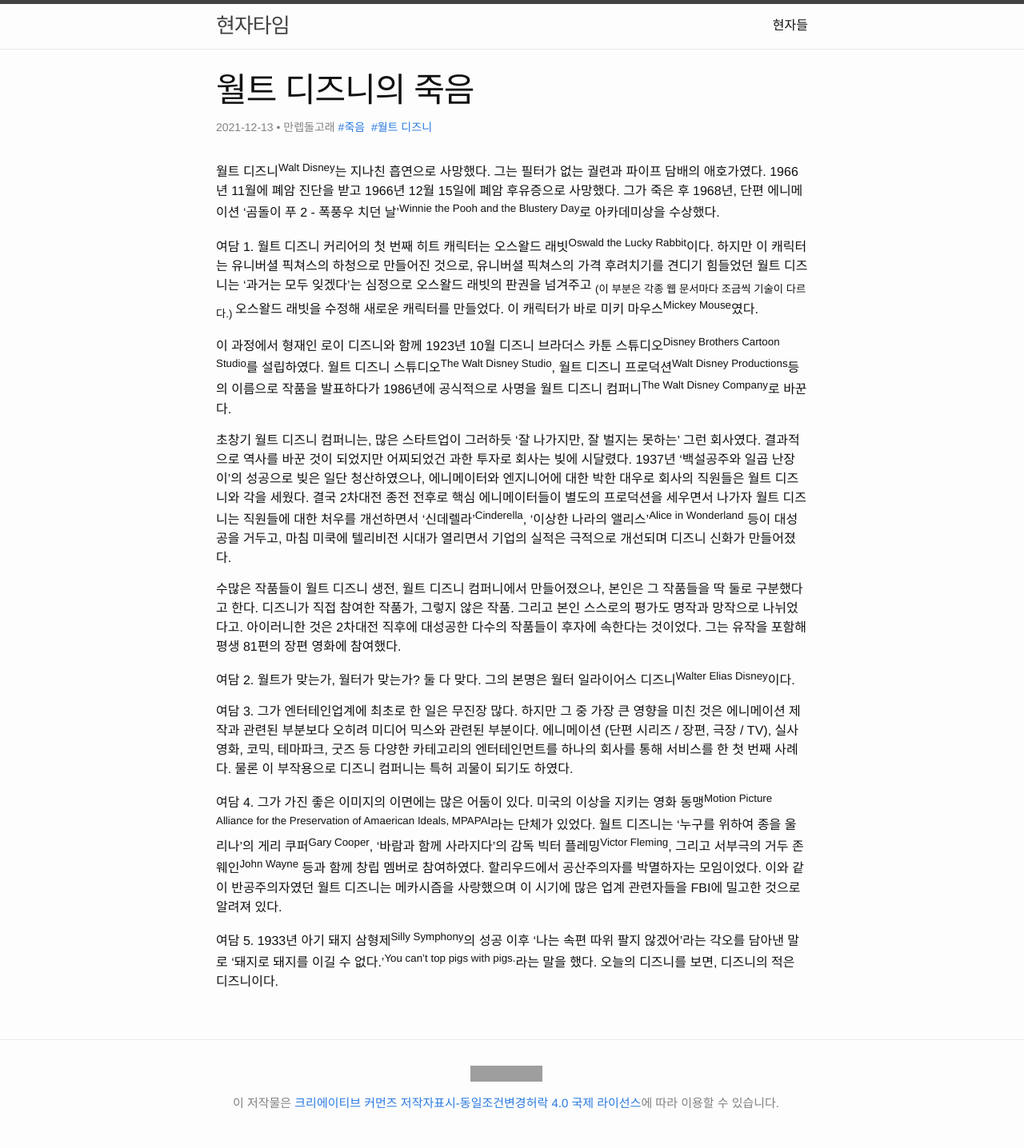
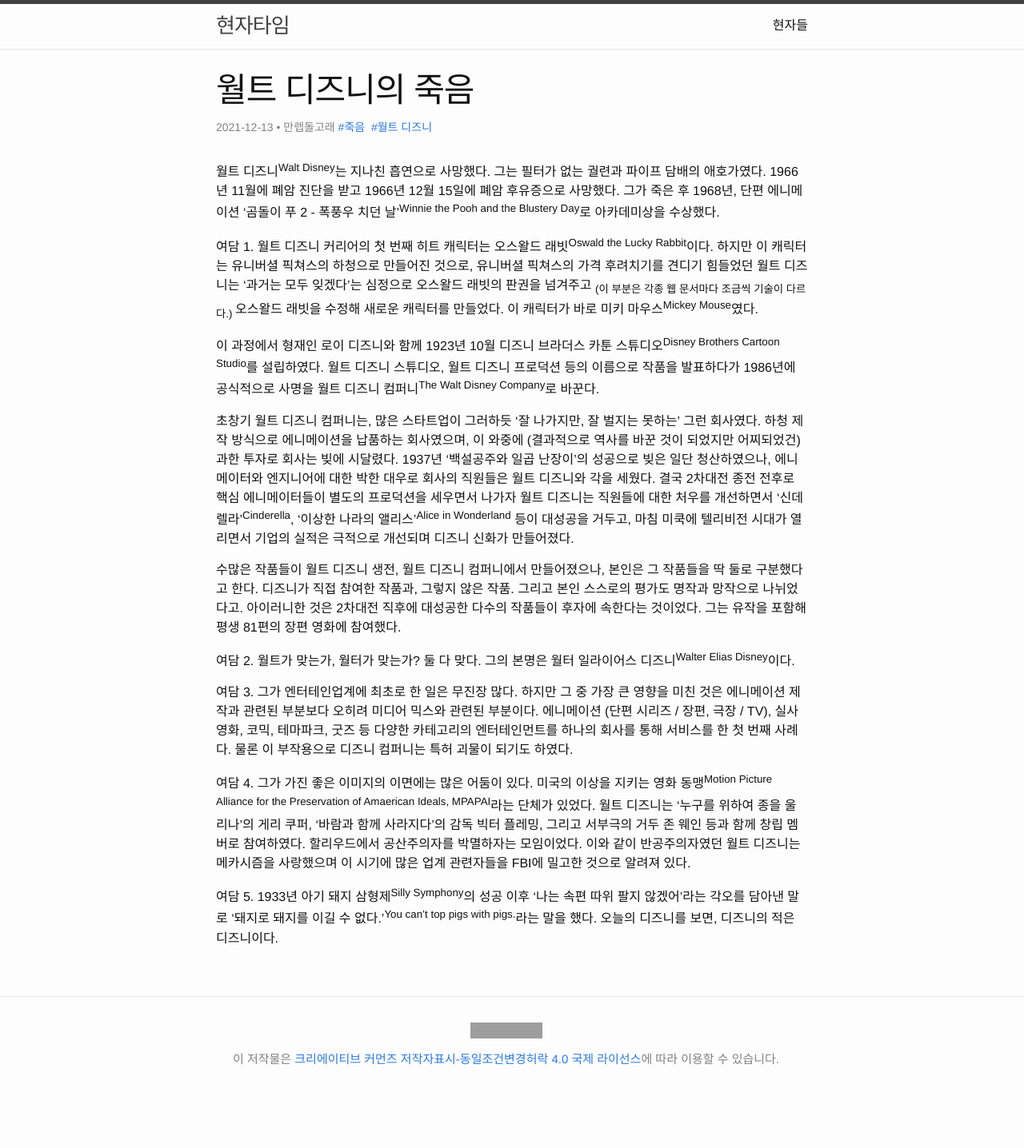
Before and after one commit to hjtm/hjtm.github.io, a Jekyll site: the page built from _posts/crapas/2021-12-13-월트디즈니의죽음.md, in a window 1280 px wide. Shown: the whole page at 80% size. Built offline with Jekyll 4.4.1, drawn with Linux system fonts in a browser that asks for light colours; our own code applies the rules of GitHub Pages for plain Markdown files; after the commit the page ends 1382 px from its top, so only the background shows below that; grey boxes are pictures that could not be loaded.

Commit message:
Update 2021-12-13-월트디즈니의죽음.md

```diff
--- a/_posts/crapas/2021-12-13-월트디즈니의죽음.md
+++ b/_posts/crapas/2021-12-13-월트디즈니의죽음.md
@@ -9,16 +9,16 @@ tags: [죽음, 월트 디즈니]
 
 여담 1. 월트 디즈니 커리어의 첫 번째 히트 캐릭터는 오스왈드 래빗<sup>Oswald the Lucky Rabbit</sup>이다. 하지만 이 캐릭터는 유니버셜 픽쳐스의 하청으로 만들어진 것으로, 유니버셜 픽쳐스의 가격 후려치기를 견디기 힘들었던 월트 디즈니는 '과거는 모두 잊겠다'는 심정으로 오스왈드 래빗의 판권을 넘겨주고 <sub>(이 부분은 각종 웹 문서마다 조금씩 기술이 다르다.) </sub> 오스왈드 래빗을 수정해 새로운 캐릭터를 만들었다. 이 캐릭터가 바로 미키 마우스<sup>Mickey Mouse</sup>였다.
 
-이 과정에서 형재인 로이 디즈니와 함께 1923년 10월 디즈니 브라더스 카툰 스튜디오<sup>Disney Brothers Cartoon Studio</sup>를 설립하였다. 월트 디즈니 스튜디오<sup>The Walt Disney Studio</sup>, 월트 디즈니 프로덕션<sup>Walt Disney Productions</sup>등의 이름으로 작품을 발표하다가 1986년에 공식적으로 사명을 월트 디즈니 컴퍼니<sup>The Walt Disney Company</sup>로 바꾼다.
+이 과정에서 형재인 로이 디즈니와 함께 1923년 10월 디즈니 브라더스 카툰 스튜디오<sup>Disney Brothers Cartoon Studio</sup>를 설립하였다. 월트 디즈니 스튜디오, 월트 디즈니 프로덕션 등의 이름으로 작품을 발표하다가 1986년에 공식적으로 사명을 월트 디즈니 컴퍼니<sup>The Walt Disney Company</sup>로 바꾼다.
 
-초창기 월트 디즈니 컴퍼니는, 많은 스타트업이 그러하듯 '잘 나가지만, 잘 벌지는 못하는' 그런 회사였다. 결과적으로 역사를 바꾼 것이 되었지만 어찌되었건 과한 투자로 회사는 빚에 시달렸다. 1937년 '백설공주와 일곱 난장이'의 성공으로 빚은 일단 청산하였으나, 에니메이터와 엔지니어에 대한 박한 대우로 회사의 직원들은 월트 디즈니와 각을 세웠다. 결국 2차대전 종전 전후로 핵심 에니메이터들이 별도의 프로덕션을 세우면서 나가자 월트 디즈니는 직원들에 대한 처우를 개선하면서 '신데렐라'<sup>Cinderella</sup>, '이상한 나라의 앨리스'<sup>Alice in Wonderland</sup> 등이 대성공을 거두고, 마침 미쿡에 텔리비전 시대가 열리면서 기업의 실적은 극적으로 개선되며 디즈니 신화가 만들어졌다.
+초창기 월트 디즈니 컴퍼니는, 많은 스타트업이 그러하듯 '잘 나가지만, 잘 벌지는 못하는' 그런 회사였다. 하청 제작 방식으로 에니메이션을 납품하는 회사였으며, 이 와중에 (결과적으로 역사를 바꾼 것이 되었지만 어찌되었건) 과한 투자로 회사는 빚에 시달렸다. 1937년 '백설공주와 일곱 난장이'의 성공으로 빚은 일단 청산하였으나, 에니메이터와 엔지니어에 대한 박한 대우로 회사의 직원들은 월트 디즈니와 각을 세웠다. 결국 2차대전 종전 전후로 핵심 에니메이터들이 별도의 프로덕션을 세우면서 나가자 월트 디즈니는 직원들에 대한 처우를 개선하면서 '신데렐라'<sup>Cinderella</sup>, '이상한 나라의 앨리스'<sup>Alice in Wonderland</sup> 등이 대성공을 거두고, 마침 미쿡에 텔리비전 시대가 열리면서 기업의 실적은 극적으로 개선되며 디즈니 신화가 만들어졌다.
 
-수많은 작품들이 월트 디즈니 생전, 월트 디즈니 컴퍼니에서 만들어졌으나, 본인은 그 작품들을 딱 둘로 구분했다고 한다. 디즈니가 직접 참여한 작품가, 그렇지 않은 작품. 그리고 본인 스스로의 평가도 명작과 망작으로 나뉘었다고. 아이러니한 것은 2차대전 직후에 대성공한 다수의 작품들이 후자에 속한다는 것이었다. 그는 유작을 포함해 평생 81편의 장편 영화에 참여했다.
+수많은 작품들이 월트 디즈니 생전, 월트 디즈니 컴퍼니에서 만들어졌으나, 본인은 그 작품들을 딱 둘로 구분했다고 한다. 디즈니가 직접 참여한 작품과, 그렇지 않은 작품. 그리고 본인 스스로의 평가도 명작과 망작으로 나뉘었다고. 아이러니한 것은 2차대전 직후에 대성공한 다수의 작품들이 후자에 속한다는 것이었다. 그는 유작을 포함해 평생 81편의 장편 영화에 참여했다.
 
 여담 2. 월트가 맞는가, 월터가 맞는가? 둘 다 맞다. 그의 본명은 월터 일라이어스 디즈니<sup>Walter Elias Disney</sup>이다.
 
 여담 3. 그가 엔터테인업계에 최초로 한 일은 무진장 많다. 하지만 그 중 가장 큰 영향을 미친 것은 에니메이션 제작과 관련된 부분보다 오히려 미디어 믹스와 관련된 부분이다. 에니메이션 (단편 시리즈 / 장편, 극장 / TV), 실사 영화, 코믹, 테마파크, 굿즈 등 다양한 카테고리의 엔터테인먼트를 하나의 회사를 통해 서비스를 한 첫 번째 사례다. 물론 이 부작용으로 디즈니 컴퍼니는 특허 괴물이 되기도 하였다.
 
-여담 4. 그가 가진 좋은 이미지의 이면에는 많은 어둠이 있다. 미국의 이상을 지키는 영화 동맹<sup>Motion Picture Alliance for the Preservation of Amaerican Ideals, MPAPAI</sup>라는 단체가 있었다. 월트 디즈니는 '누구를 위하여 종을 울리나'의 게리 쿠퍼<sup>Gary Cooper</sup>, '바람과 함께 사라지다'의 감독 빅터 플레밍<sup>Victor Fleming</sup>, 그리고 서부극의 거두 존 웨인<sup>John Wayne</sup> 등과 함께 창립 멤버로 참여하였다. 할리우드에서 공산주의자를 박멸하자는 모임이었다. 이와 같이 반공주의자였던 월트 디즈니는 메카시즘을 사랑했으며 이 시기에 많은 업계 관련자들을 FBI에 밀고한 것으로 알려져 있다.
+여담 4. 그가 가진 좋은 이미지의 이면에는 많은 어둠이 있다. 미국의 이상을 지키는 영화 동맹<sup>Motion Picture Alliance for the Preservation of Amaerican Ideals, MPAPAI</sup>라는 단체가 있었다. 월트 디즈니는 '누구를 위하여 종을 울리나'의 게리 쿠퍼, '바람과 함께 사라지다'의 감독 빅터 플레밍, 그리고 서부극의 거두 존 웨인 등과 함께 창립 멤버로 참여하였다. 할리우드에서 공산주의자를 박멸하자는 모임이었다. 이와 같이 반공주의자였던 월트 디즈니는 메카시즘을 사랑했으며 이 시기에 많은 업계 관련자들을 FBI에 밀고한 것으로 알려져 있다.
 
 여담 5. 1933년 아기 돼지 삼형제<sup>Silly Symphony</sup>의 성공 이후 '나는 속편 따위 팔지 않겠어'라는 각오를 담아낸 말로 '돼지로 돼지를 이길 수 없다.'<sup>You can't top pigs with pigs.</sup>라는 말을 했다. 오늘의 디즈니를 보면, 디즈니의 적은 디즈니이다.
```
